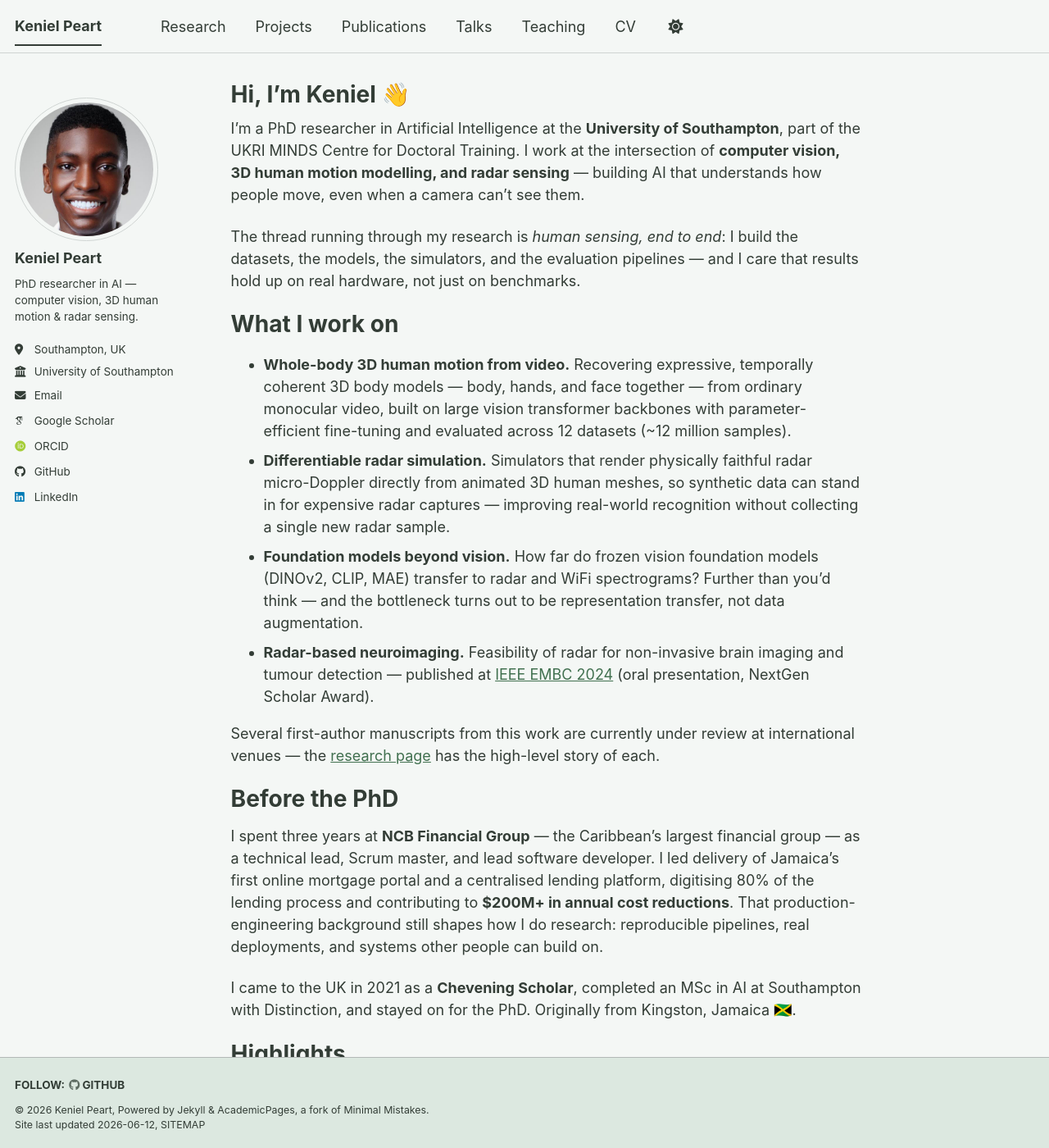
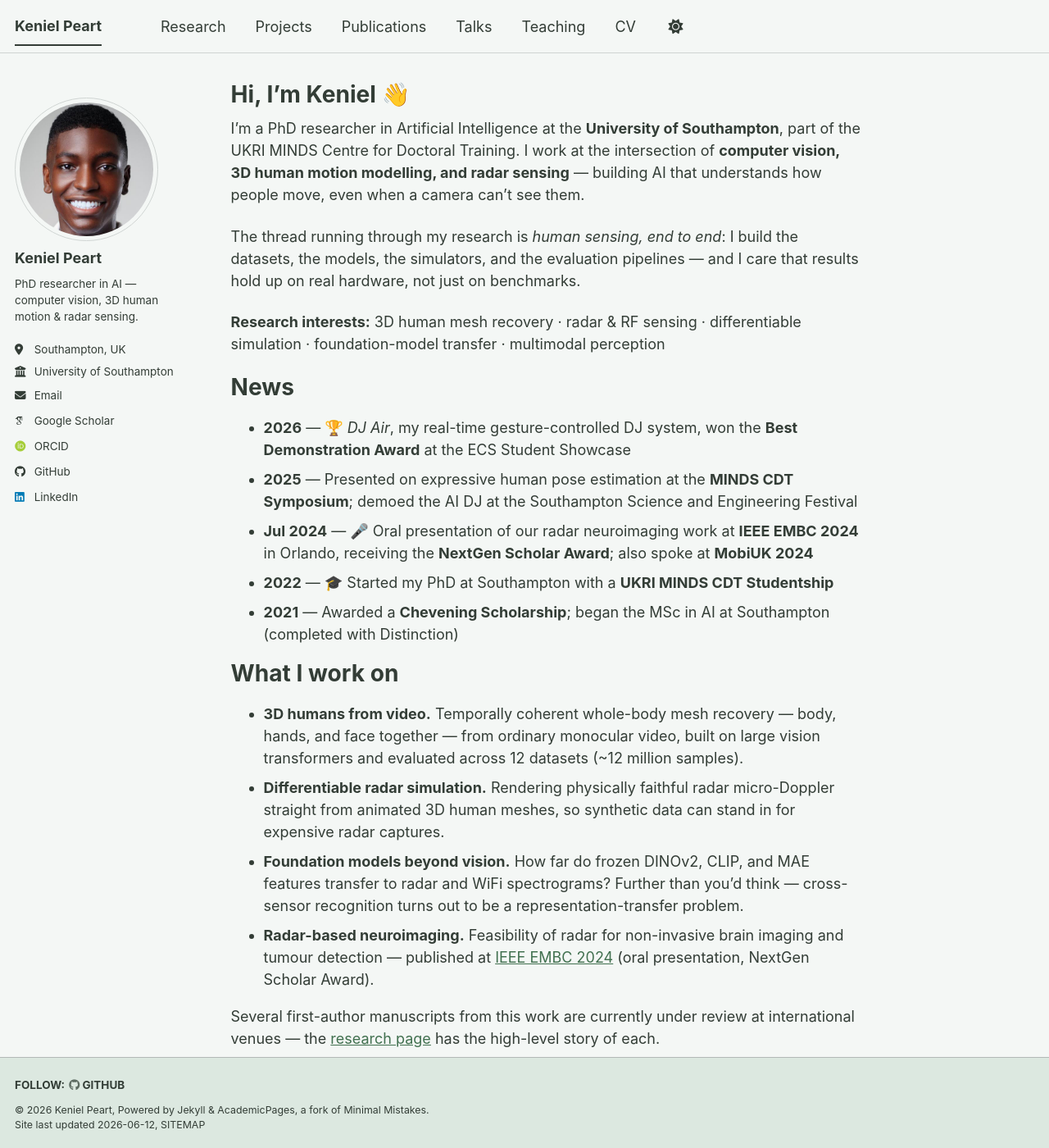
Before and after one commit to keniel123/keniel123.github.io, a Jekyll site: the page built from _pages/about.md, in a window 1280 px wide and 1400 px high. Shown: the whole window at 82% size. Built offline with Jekyll 4.4.1, drawn with Linux system fonts in a browser that asks for light colours; some web fonts are replaced; a script bundle is joined from its source files by our own code; library files that are not in the unit come from our copies; some of the changed text lies outside the part shown.

Commit message:
Homepage: dated News timeline, tighter research bullets, interests strip
Co-Authored-By: Claude Fable 5 <noreply@anthropic.com>

```diff
--- a/_pages/about.md
+++ b/_pages/about.md
@@ -11,12 +11,23 @@ I'm a PhD researcher in Artificial Intelligence at the **University of Southampt
 
 The thread running through my research is *human sensing, end to end*: I build the datasets, the models, the simulators, and the evaluation pipelines — and I care that results hold up on real hardware, not just on benchmarks.
 
+**Research interests:** 3D human mesh recovery · radar & RF sensing · differentiable simulation · foundation-model transfer · multimodal perception
+
+News
+======
+
+* **2026** — 🏆 *DJ Air*, my real-time gesture-controlled DJ system, won the **Best Demonstration Award** at the ECS Student Showcase
+* **2025** — Presented on expressive human pose estimation at the **MINDS CDT Symposium**; demoed the AI DJ at the Southampton Science and Engineering Festival
+* **Jul 2024** — 🎤 Oral presentation of our radar neuroimaging work at **IEEE EMBC 2024** in Orlando, receiving the **NextGen Scholar Award**; also spoke at **MobiUK 2024**
+* **2022** — 🎓 Started my PhD at Southampton with a **UKRI MINDS CDT Studentship**
+* **2021** — Awarded a **Chevening Scholarship**; began the MSc in AI at Southampton (completed with Distinction)
+
 What I work on
 ======
 
-* **Whole-body 3D human motion from video.** Recovering expressive, temporally coherent 3D body models — body, hands, and face together — from ordinary monocular video, built on large vision transformer backbones with parameter-efficient fine-tuning and evaluated across 12 datasets (~12 million samples).
-* **Differentiable radar simulation.** Simulators that render physically faithful radar micro-Doppler directly from animated 3D human meshes, so synthetic data can stand in for expensive radar captures — improving real-world recognition without collecting a single new radar sample.
-* **Foundation models beyond vision.** How far do frozen vision foundation models (DINOv2, CLIP, MAE) transfer to radar and WiFi spectrograms? Further than you'd think — and the bottleneck turns out to be representation transfer, not data augmentation.
+* **3D humans from video.** Temporally coherent whole-body mesh recovery — body, hands, and face together — from ordinary monocular video, built on large vision transformers and evaluated across 12 datasets (~12 million samples).
+* **Differentiable radar simulation.** Rendering physically faithful radar micro-Doppler straight from animated 3D human meshes, so synthetic data can stand in for expensive radar captures.
+* **Foundation models beyond vision.** How far do frozen DINOv2, CLIP, and MAE features transfer to radar and WiFi spectrograms? Further than you'd think — cross-sensor recognition turns out to be a representation-transfer problem.
 * **Radar-based neuroimaging.** Feasibility of radar for non-invasive brain imaging and tumour detection — published at [IEEE EMBC 2024](/publication/2024-embc-radar-neuroimaging) (oral presentation, NextGen Scholar Award).
 
 Several first-author manuscripts from this work are currently under review at international venues — the [research page](/research/) has the high-level story of each.
@@ -28,15 +39,6 @@ I spent three years at **NCB Financial Group** — the Caribbean's largest finan
 
 I came to the UK in 2021 as a **Chevening Scholar**, completed an MSc in AI at Southampton with Distinction, and stayed on for the PhD. Originally from Kingston, Jamaica 🇯🇲.
 
-Highlights
-======
-
-* 🏆 **Best Demonstration Award**, ECS Student Showcase 2026 — for *DJ Air*, a real-time gesture-controlled DJ system running entirely in the browser
-* 🎤 **IEEE EMBC NextGen Scholar Award** (2024), with an oral presentation in Orlando, FL
-* 🎓 **UKRI MINDS CDT Studentship** (2022) · **Chevening Scholarship** (2021)
-* 🧑‍🏫 Teaching demonstrator on three modules at Southampton, plus MSc/BSc project supervision
-* 🎧 I like research that you can *demo*: my camera-based AI DJ has played the Southampton Science and Engineering Festival
-
 Get in touch
 ======
 
```
